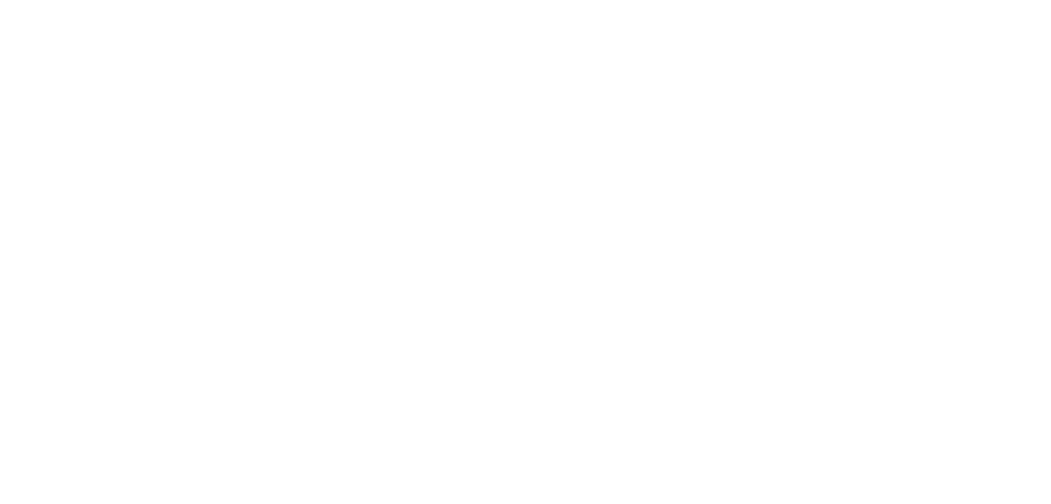
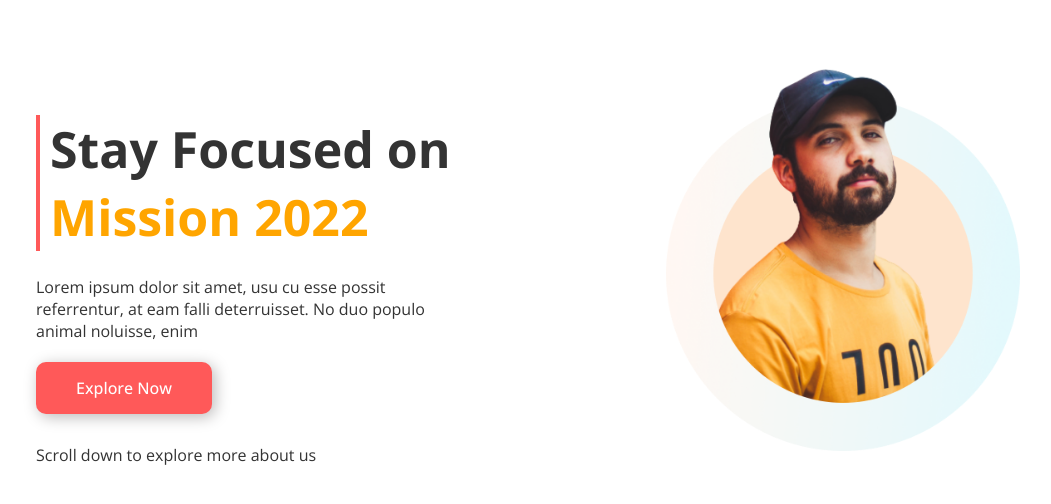
Before and after one commit to diptasahacse/programming-hero-assignment-one, a plain HTML site: page index.html in a window 1280 px wide. Shown: the whole page, without its empty margins (14-1065 px from the left). Drawn offline with nearby package versions, Linux system fonts and the light colour scheme.

Commit message:
Complete Hero Section

```diff
--- a/css/style.css
+++ b/css/style.css
@@ -0,0 +1,92 @@
+/*===================================================
+Template Name: Mission 2022
+Author: Dipta Saha
+Email: diptasaha.lpu.cse@gmail.com
+Description: This is Programming Hero Assignment one
+Date: 5th Jan 2022
+====================================================*/
+
+
+/*===================================================
+CSS INDEX
+----------
+1. Google Fonts
+2. Common CSS
+3. Reusable Components
+4. Hero Section
+
+====================================================*/
+
+/* 1. Google Fonts */
+@import url('https://fonts.googleapis.com/css2?family=Open+Sans:ital,wght@0,300;0,400;0,500;0,700;0,800;1,300&display=swap');
+
+/* 2. Common CSS */
+*{
+    margin: 0;
+    padding: 0;
+}
+body{
+    font-family: 'Open Sans', sans-serif;
+    color: #333333;
+}
+h1{
+    font-size: 50px;
+
+}
+
+/* 3. Reusable Components */
+.row{
+    max-width: 1180px;
+    margin: auto;
+}
+.orange-color{
+    color: orange;
+}
+.btn{
+    text-decoration: none;
+    background-color: #FF5959;
+    color: #ffffff;
+    padding: 15px 40px;
+    border-radius: 10px;
+    box-shadow: 3px 3px 15px rgb(187, 185, 185);
+    display: inline-block;
+    font-weight: 500;
+    margin: 10px 0;
+
+}
+
+
+
+/* 4. Hero Section */
+.hero-content-section{
+    display: grid;
+    grid-template-columns: 1fr 1fr;
+}
+.hero-text-section{
+    padding-top: 115px;
+}
+.hero-text{
+    border-left: 4px solid #FF5959;
+    padding-left: 10px;
+}
+.hero-other-content{
+    margin-top: 25px;
+}
+.hero-other-content p{
+    margin: 10px 0;;
+}
+.hero-des{
+    padding-right: 150px;
+}
+.hero-button{
+    margin-bottom: 20px;
+    transition: .5s;
+}
+.hero-button:hover{
+    scale: 1.07;
+
+}
+.hero-image-section img{
+    width: 60%;
+    margin-left: 40px;
+}
--- a/index.html
+++ b/index.html
@@ -8,6 +8,29 @@
     <link rel="stylesheet" href="css/style.css">
 </head>
 <body>
+    <!-- Hero Section Start -->
+    <section class="hero-section">
+        <div class="row hero-content-section">
+            <div class="hero-text-section">
+                <div class="hero-text">
+                    <h1>Stay Focused on</h1>
+                    <h1 class="orange-color">Mission 2022</h1>
+                </div>
+                <div class="hero-other-content">
+                    <p class="hero-des">Lorem ipsum dolor sit amet, usu cu esse possit referrentur, at eam falli deterruisset. No duo populo animal noluisse, enim</p>
+                    <a class="btn hero-button" href="#">Explore Now</a>
+                    <p>Scroll down to explore more about us</p>
+                </div>
+
+            </div>
+            <div class="hero-image-section">
+                <img src="images/person/person-2.png" alt="Person">
+            </div>
+
+
+        </div>
+    </section>
+    <!-- Hero Section End -->
 
 </body>
 </html>
```
